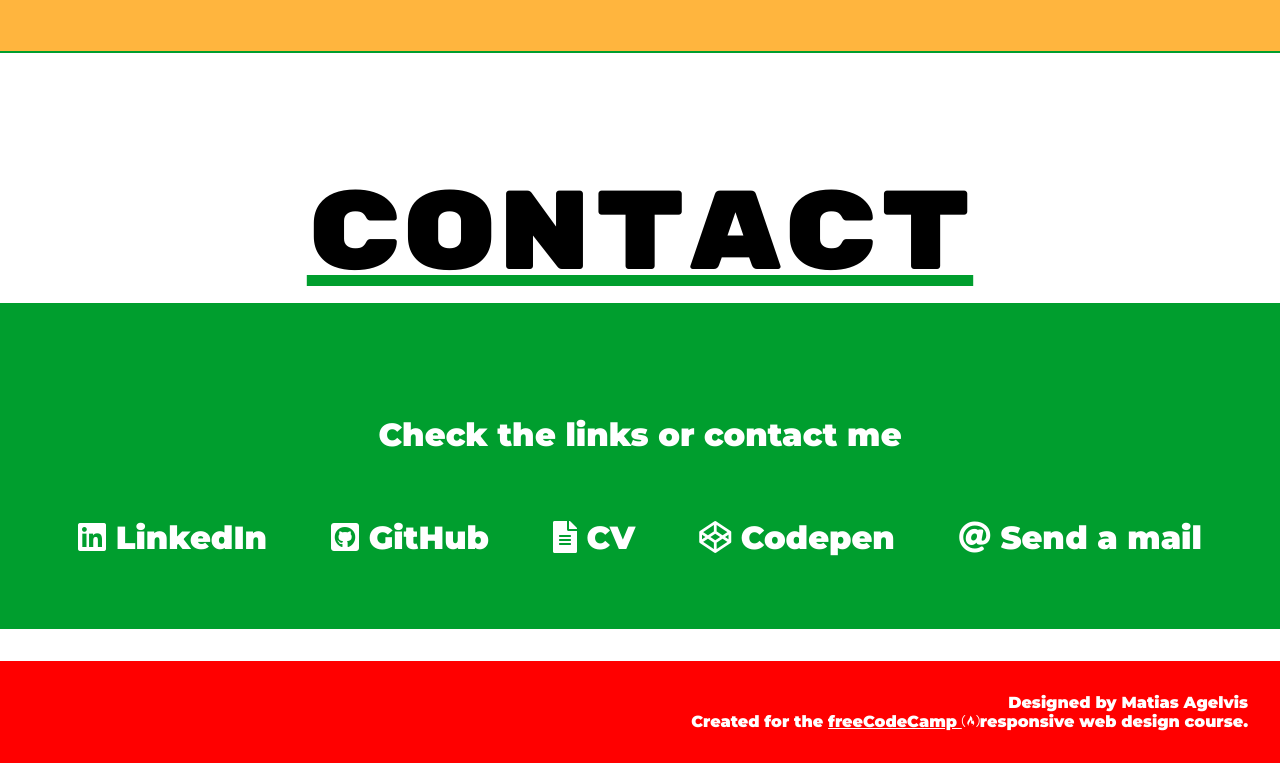
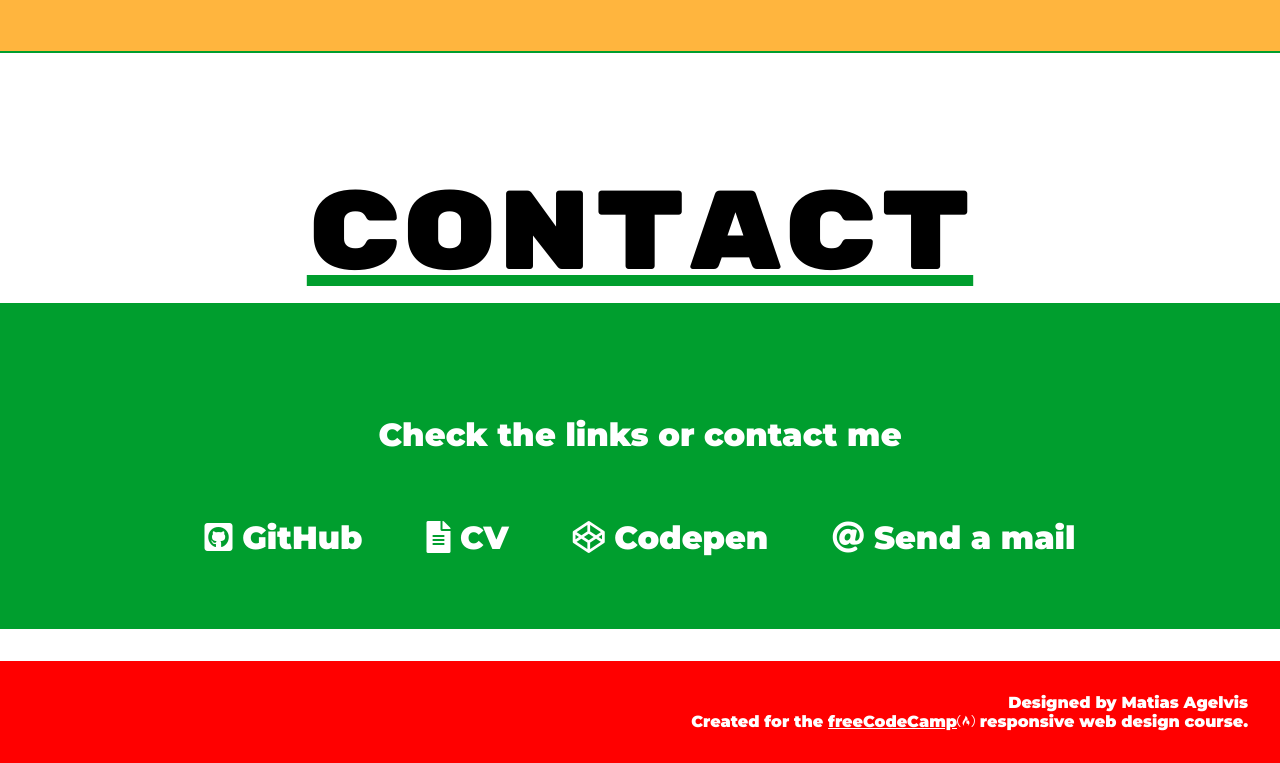
Before and after one commit to MatiasAgelvis/FCC, a plain HTML site: page portfolio/index.html in a window 1280 px wide. Shown: the part 1998-2761 px from the top of the page. Drawn offline with nearby package versions, Linux system fonts and the light colour scheme.

Commit message:
Remove LinkedIn link form portfolio
Now is just edIn

Corrected white spaces around the FCC logo

```diff
--- a/portfolio/index.html
+++ b/portfolio/index.html
@@ -102,8 +102,8 @@
         <header>Contact</header>
         <p>Check the links or contact me</p>
         <div class="contact-links">
-            <a href="http://linkedin.com/in/matias-agelvis" target="_blank" class="btn contact-details">
-                <i class="fab fa-linkedin"></i> LinkedIn</a>
+            <!-- <a href="http://linkedin.com/in/matias-agelvis" target="_blank" class="btn contact-details">
+                <i class="fab fa-linkedin"></i> LinkedIn</a> -->
             <a id="profile-link" href="https://github.com/MatiasAgelvis" target="_blank" class="btn contact-details">
                 <i class="fab fa-github-square"></i> GitHub</a>
             <a id="profile-link" href="https://matiasagelvis.github.io/cv" target="_blank" class="btn contact-details">
@@ -120,7 +120,7 @@
     <!-- START FOOTER SECTION -->
     <footer>
             Designed by Matias Agelvis<br>
-            Created for the <a href="https://www.freecodecamp.com/" target="_blank">freeCodeCamp <i class="fab fa-free-code-camp"></i></a>responsive web design course.
+            Created for the <a href="https://www.freecodecamp.com/" target="_blank">freeCodeCamp<i class="fab fa-free-code-camp"></i></a> responsive web design course.
     </footer>
     <!-- END FOOTER SECTION -->
 </body>
```
